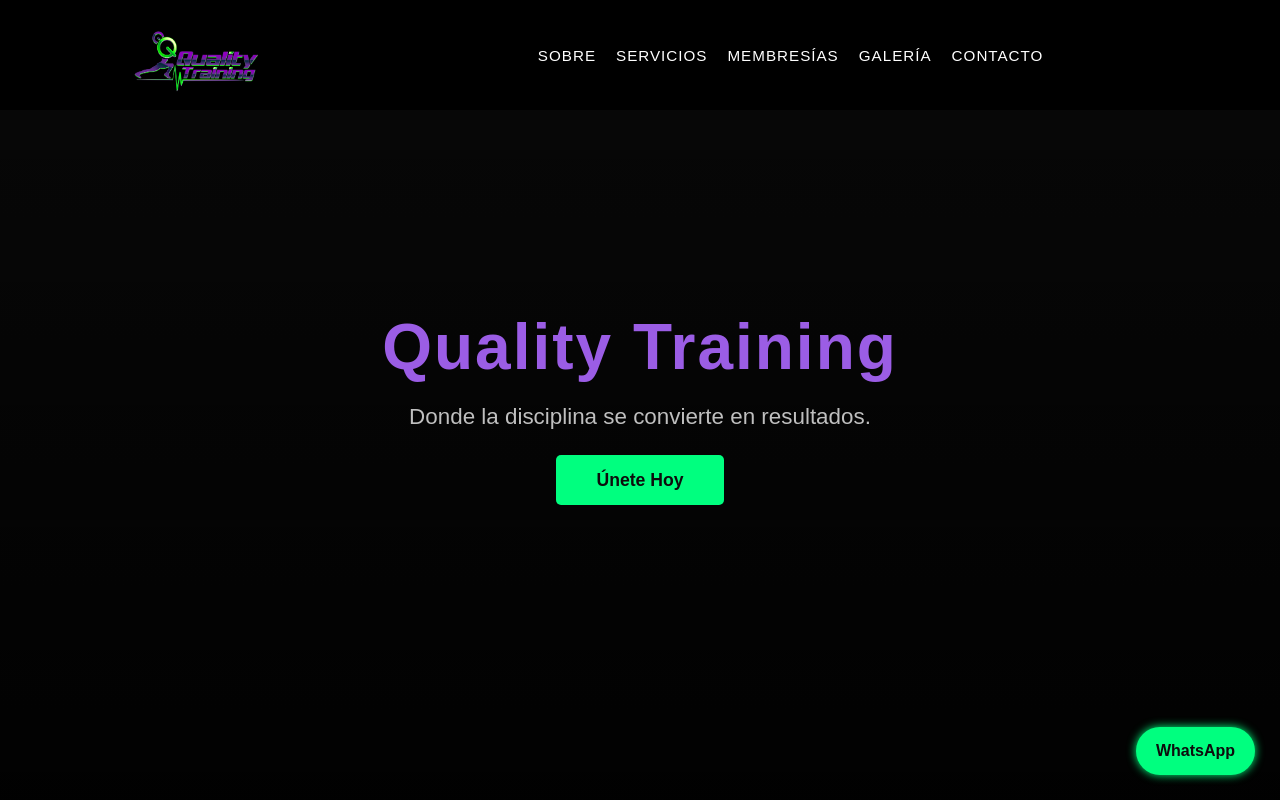
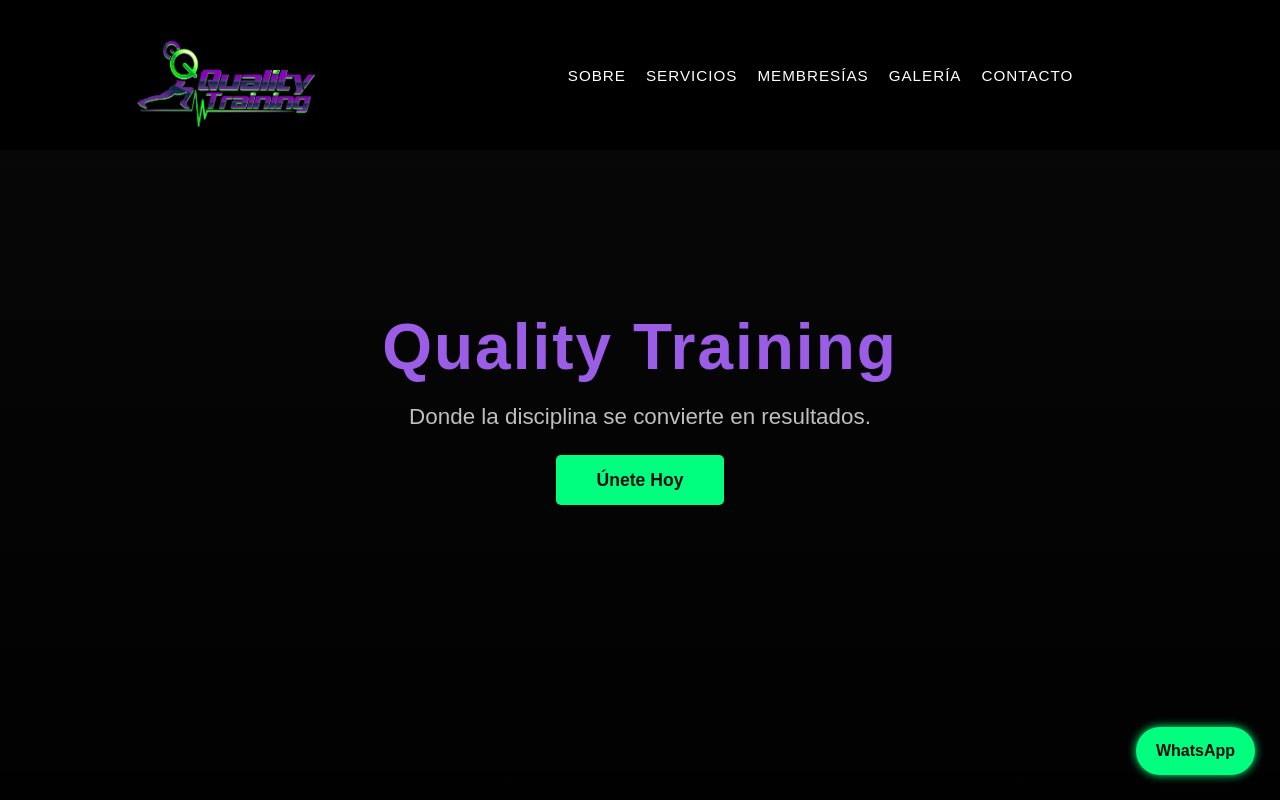
Before and after one commit to qualitytraining/2, a plain HTML site: page index.html in a window 1280 px wide. Shown: the top 800 px of the page. Drawn offline with Linux system fonts and the light colour scheme.

Commit message:
Update index.html

```diff
--- a/index.html
+++ b/index.html
@@ -106,7 +106,7 @@
         }
 
         .logo-img {
-            height: 90px;
+            height: 130px;
         }
 
         .nav-links {
```
